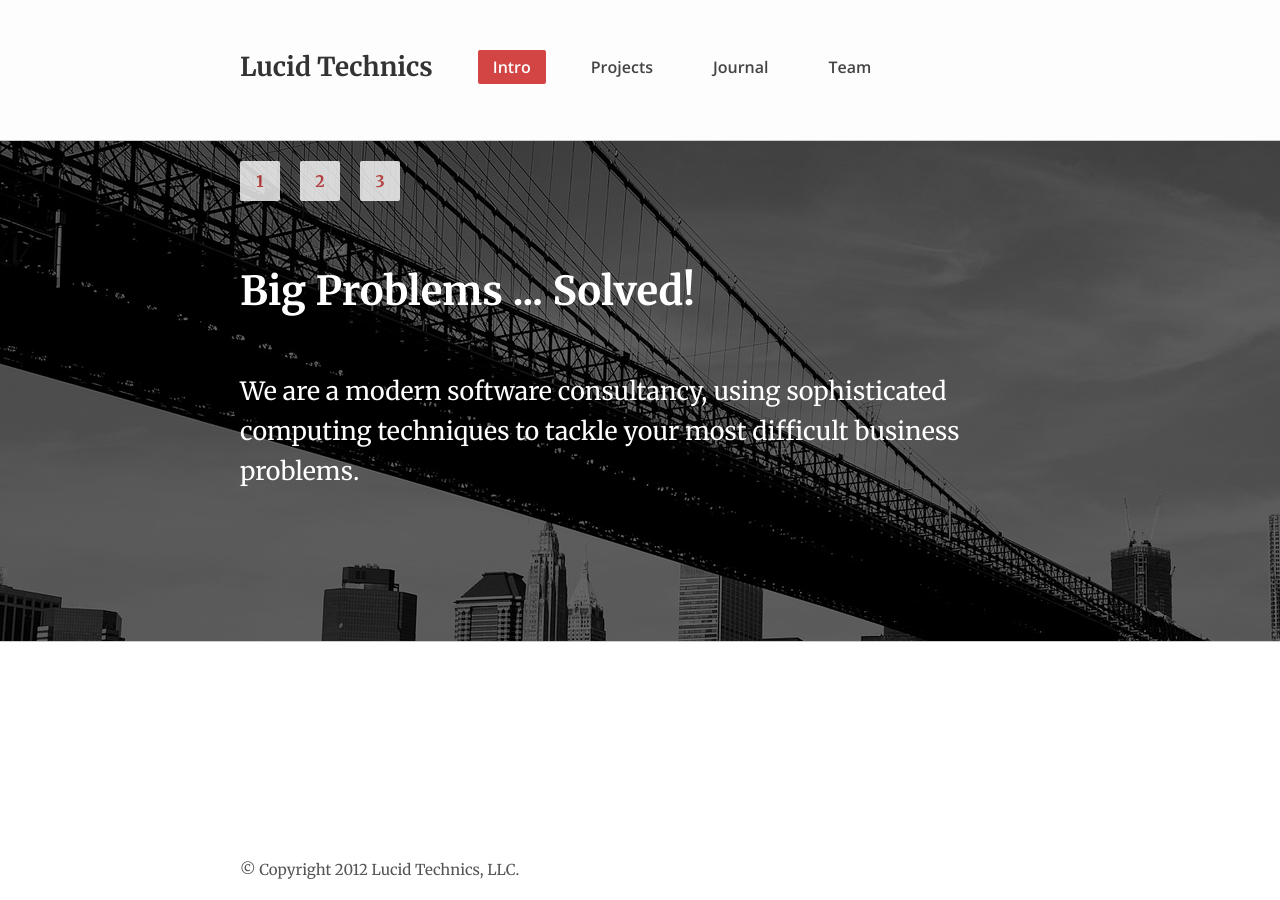
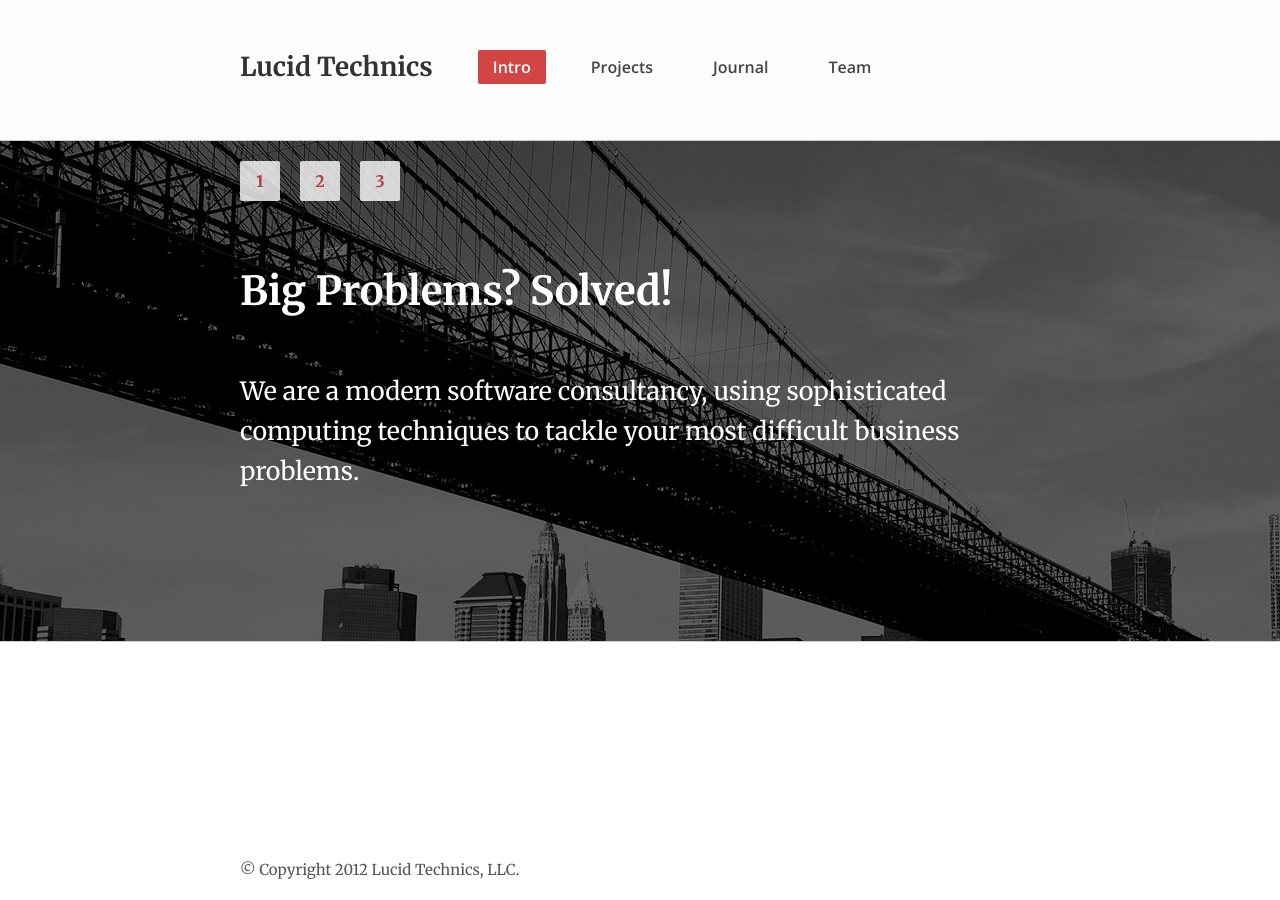
Before and after one commit to LucidTechnics/lucidtechnics.github.com, a Jekyll site: the page built from index.html, in a window 1280 px wide. Built offline with Jekyll 4.4.1, drawn with Linux system fonts in a browser that asks for light colours; nearby versions of some CDN libraries.

```diff
--- a/index.html
+++ b/index.html
@@ -3,7 +3,7 @@ layout: default
 permalink: /
 
 slides:
-- title: Big Problems ... Solved!
+- title: Big Problems? Solved!
   teaser: We are a modern software consultancy, using sophisticated computing techniques to tackle your most difficult business problems.
   image: /images/nyc-bg.jpeg
 - title: Productivity ... Increased!
```
